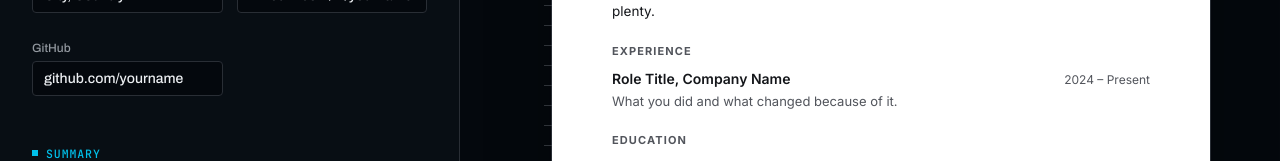
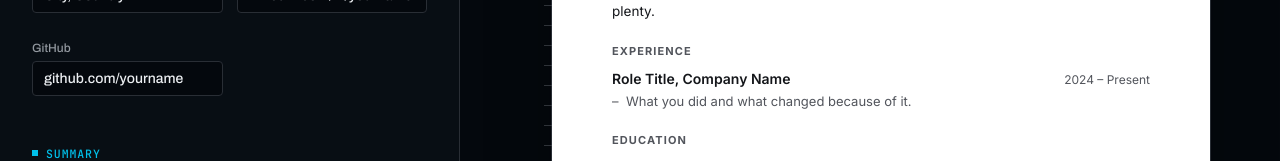
Before and after one commit to mackan21/cv-builder, a React (Vite) app: page / in a window 1280 px wide. Shown: the part 370-531 px from the top of the page. Built offline with nearby package versions, Linux system fonts and the light colour scheme.

Commit message:
Add bullet-list support to experience descriptions
Description textarea is parsed line by line (same pattern as the
comma-split skills field) and rendered as a real list in the resume
preview and PDF export, instead of a single flowing paragraph.

```diff
--- a/src/components/ExperienceSection.tsx
+++ b/src/components/ExperienceSection.tsx
@@ -72,14 +72,14 @@ export function ExperienceSection() {
           </div>
           <div className={formStyles.field}>
             <label className={formStyles.label} htmlFor={`description-${item.id}`}>
-              Description
+              Description (one bullet per line)
             </label>
             <textarea
               id={`description-${item.id}`}
               className={formStyles.textarea}
               value={item.description}
               onChange={(e) => updateExperience(item.id, { description: e.target.value })}
-              rows={3}
+              rows={4}
             />
           </div>
         </div>
--- a/src/components/ResumePage.module.css
+++ b/src/components/ResumePage.module.css
@@ -137,6 +137,30 @@
   color: var(--page-ink-muted);
 }
 
+.entryBullets {
+  margin: 4px 0 0;
+  padding: 0;
+  list-style: none;
+  font-size: 13px;
+  line-height: 1.55;
+  color: var(--page-ink-muted);
+}
+
+.entryBullets li {
+  position: relative;
+  padding-left: 14px;
+}
+
+.entryBullets li::before {
+  content: '–';
+  position: absolute;
+  left: 0;
+}
+
+.entryBullets li + li {
+  margin-top: 2px;
+}
+
 .skills {
   display: flex;
   flex-wrap: wrap;
--- a/src/components/ResumePage.tsx
+++ b/src/components/ResumePage.tsx
@@ -30,7 +30,12 @@ export function ResumePage() {
         {data.experience.length > 0 && (
           <section className={styles.section}>
             <h2 className={styles.sectionTitle}>Experience</h2>
-            {data.experience.map((item) => (
+            {data.experience.map((item) => {
+              const bullets = item.description
+                .split('\n')
+                .map((line) => line.trim())
+                .filter(Boolean)
+              return (
                 <div key={item.id} className={styles.entry}>
                   <div className={styles.entryHead}>
                     <span className={styles.entryRole}>
@@ -42,9 +47,16 @@ export function ResumePage() {
                       {item.end ? ` – ${item.end}` : ''}
                     </span>
                   </div>
-                {item.description && <p className={styles.entryDescription}>{item.description}</p>}
+                  {bullets.length > 0 && (
+                    <ul className={styles.entryBullets}>
+                      {bullets.map((line, idx) => (
+                        <li key={idx}>{line}</li>
+                      ))}
+                    </ul>
+                  )}
                 </div>
-            ))}
+              )
+            })}
           </section>
         )}
 
```
Lines whose indentation alone changed are shown as unchanged.
